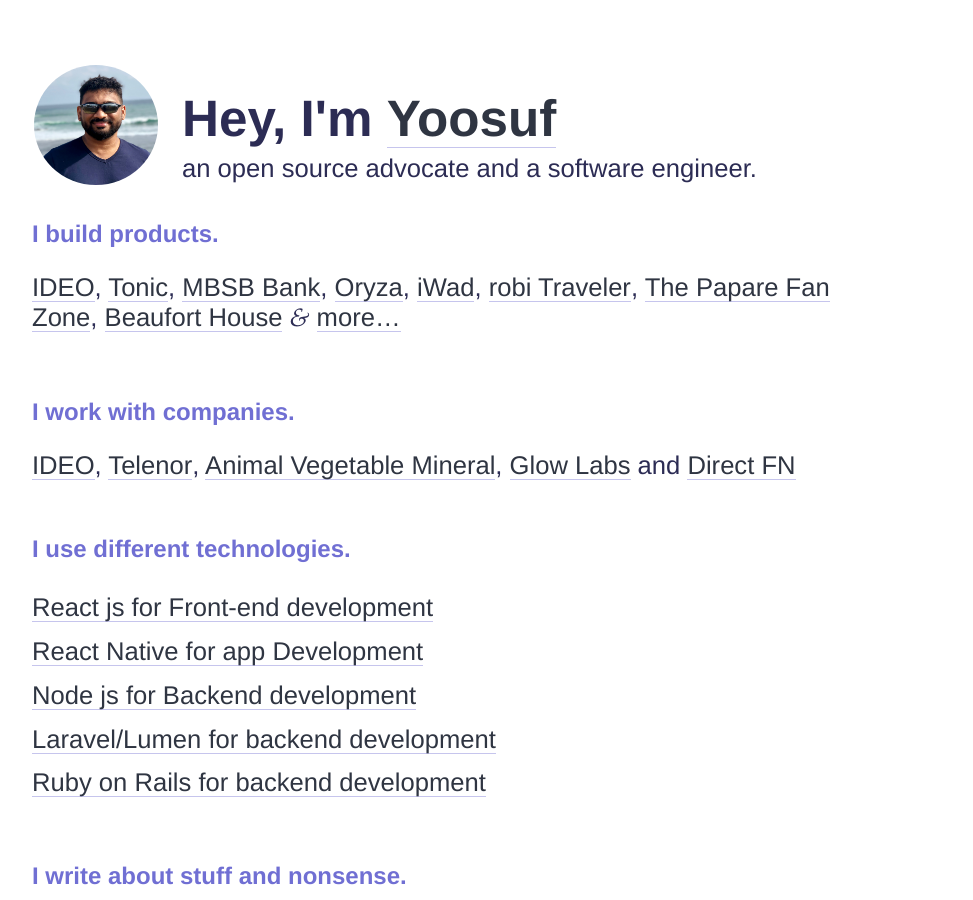
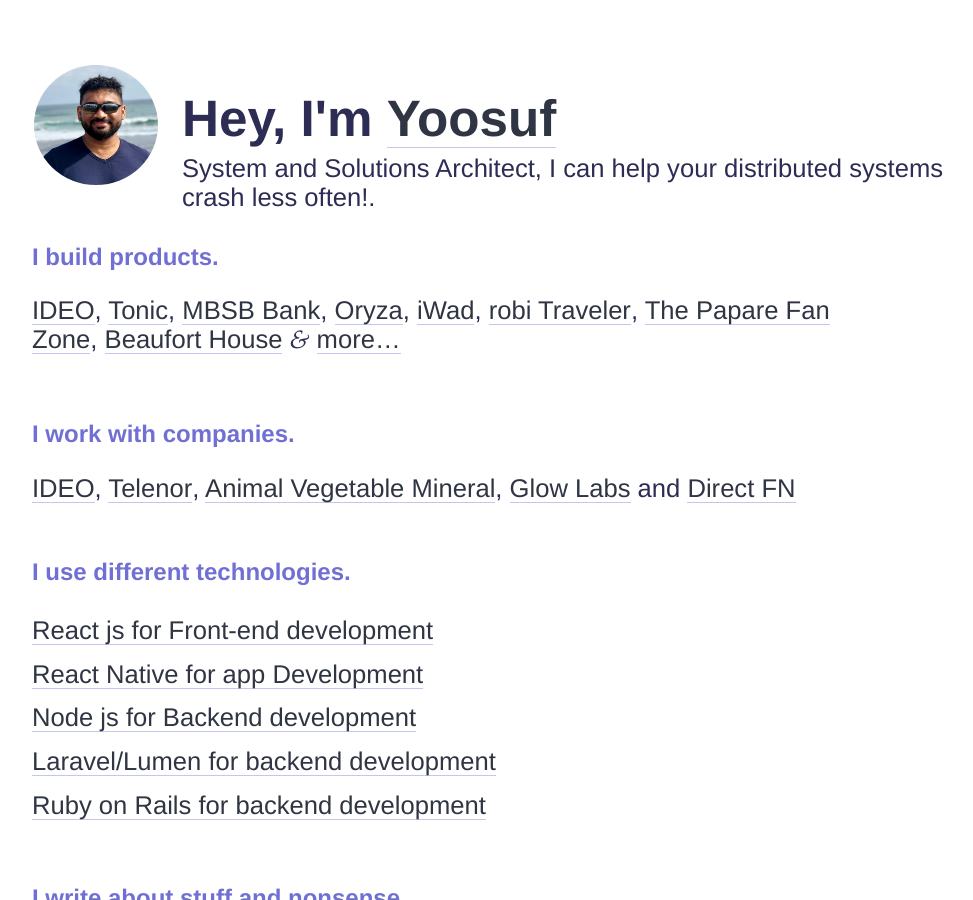
Before and after one commit to yoosuf/yoosuf.github.io, a Jekyll site: the page built from index.html, in a window 1280 px wide and 900 px high. Shown: the whole window, without its empty margins (0-973 px from the left). Built offline with Jekyll 4.4.1, drawn with Linux system fonts in a browser that asks for light colours.

Commit message:
updated intro

```diff
--- a/index.html
+++ b/index.html
@@ -19,7 +19,11 @@
       <meta itemprop="description" content="Extensive experience in architecting & developing EAS, SASS using Open-source technologies adhering to scrum methodology">
       <link itemprop="url" href="http://yoosuf.me" rel="author" />
       <h1>Hey, I'm <a itemprop="url" href="http://yoosuf.me"><span itemprop="name"><strong>Yoosuf</strong></span></a></h1>
-      <p>an open source advocate and a <span itemprop="jobtitle">software engineer</span>.</p>
+      <p>System and Solutions Architect, I can help your distributed systems crash less often!.</p>
+
+
+
+
     </div>
 </div>
 </div>
```
